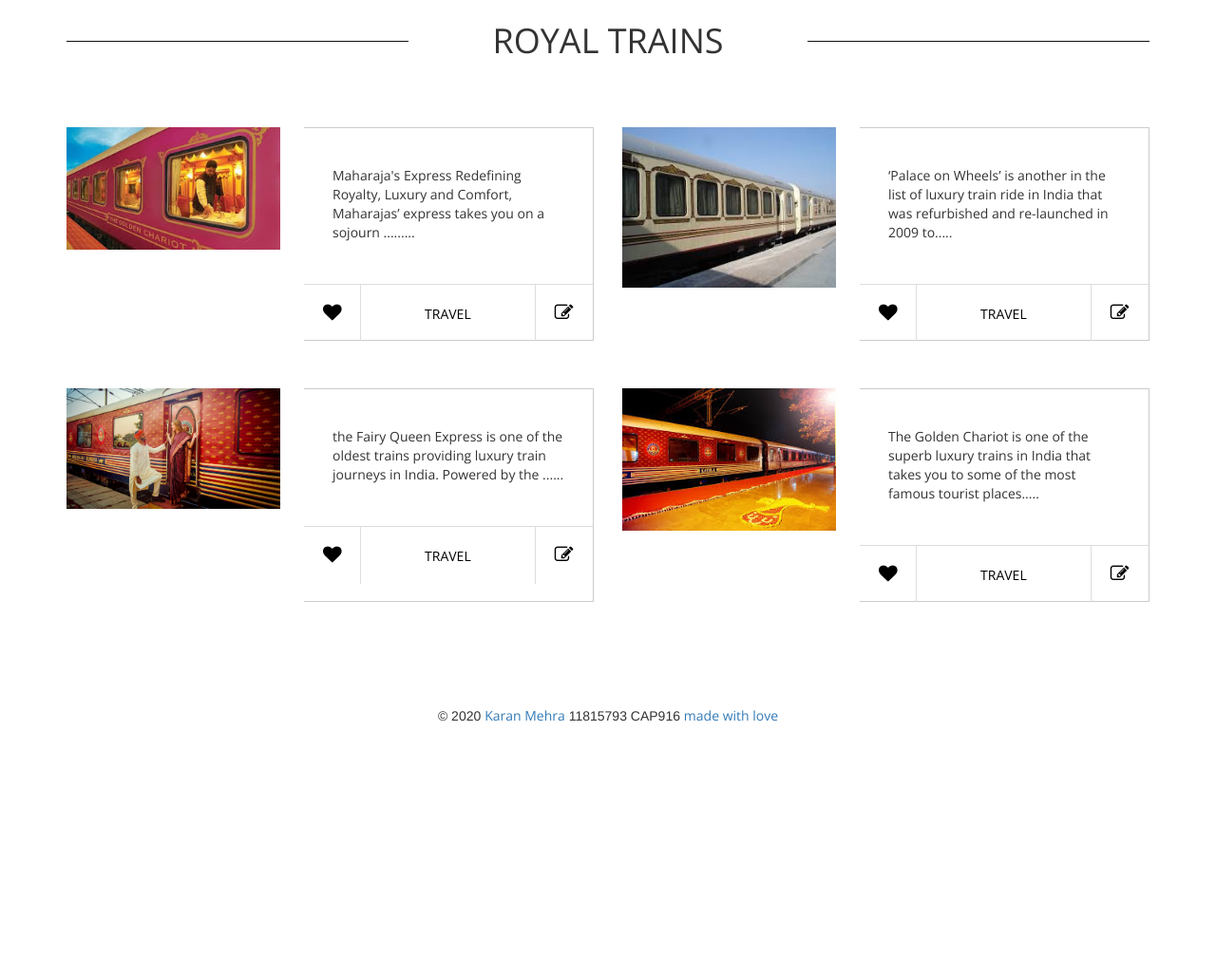
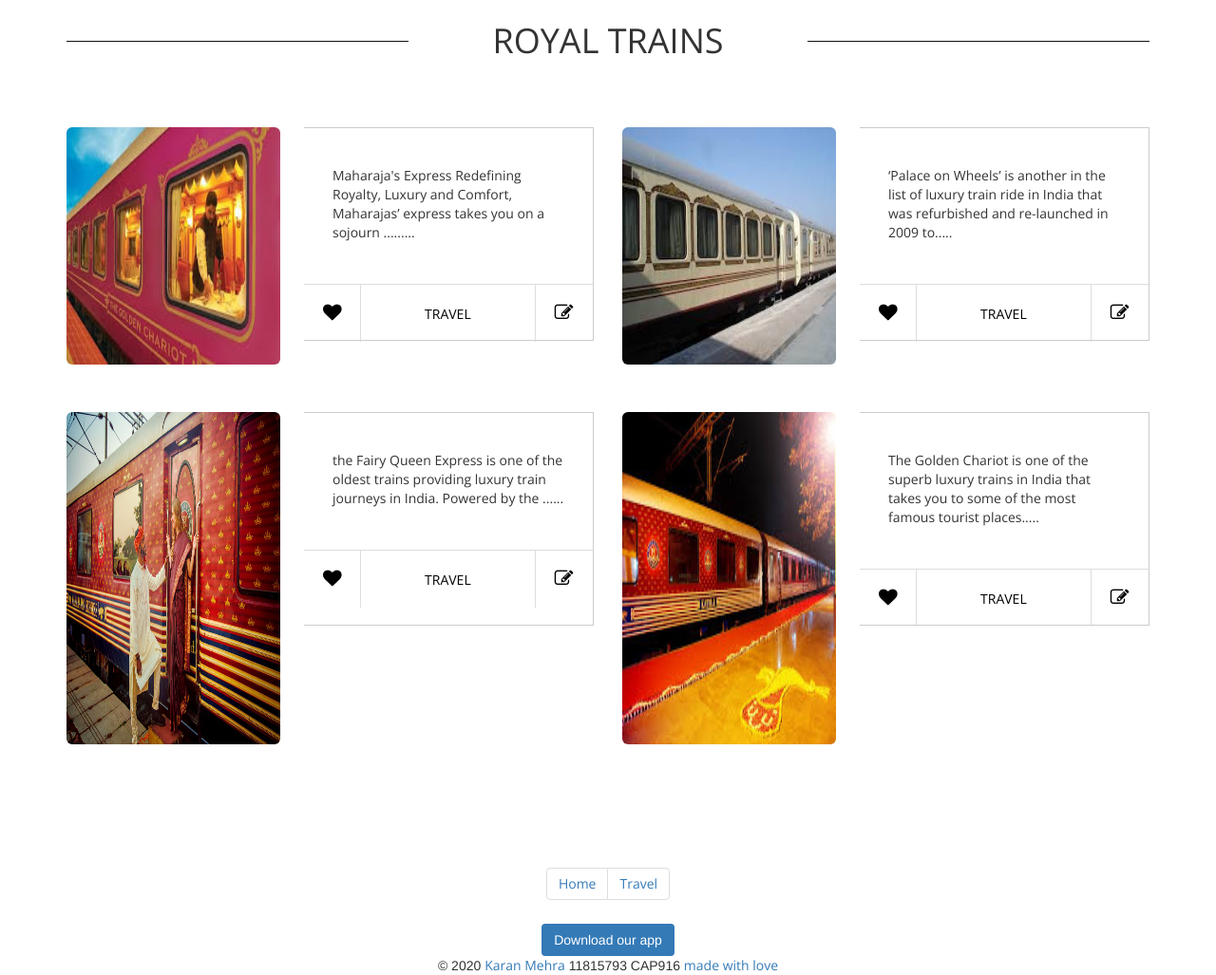
Before and after one commit to Karanmehra7107/bootstrap-webpage-assignments, a plain HTML site: page index.html in a window 1280 px wide. Shown: the part 800-1827 px from the top of the page at 95% size. Before the commit the page ends 1564 px from the top, so only its background shows below. Drawn offline with nearby package versions, Linux system fonts and the light colour scheme.

Commit message:
Update index.html

```diff
--- a/index.html
+++ b/index.html
@@ -1,7 +1,7 @@
 <!DOCTYPE html>
 <html>
 <head>
-    <title>Savari</title>
+    <title>Page Layout</title>
     <meta charset="utf-8">
   <meta name="viewport" content="width=device-width, initial-scale=1">
   <link rel="stylesheet" href="https://maxcdn.bootstrapcdn.com/bootstrap/3.4.1/css/bootstrap.min.css">
@@ -27,7 +27,7 @@
        <nav class="navbar navbar">
   <div class="container-fluid">
         <header>
-        <div class="head1">Savari   <img id="logo1" src="bookmysavari-logo.jpg"></div>
+        <div class="head1">Savari   <img id="logo1" src="bookmysavari-logo.jpg" class="img-rounded"></div>
 
     </header>
     <div class="navbar-header">
@@ -114,7 +114,7 @@ Apart from this, metro rails services are also set to resume in a calibrated man
 
 
                                     <center>
-                    <img id="image1" src="png-clipart-rail-transport-train-station-computer-icons-train-angle-logo.png">
+                    <img id="image1" src="png-clipart-rail-transport-train-station-computer-icons-train-angle-logo.png" class="img-rounded">
                </center>
                                     <div class="tm-form-inner">
                                         <div class="form-group">
@@ -230,8 +230,10 @@ Apart from this, metro rails services are also set to resume in a calibrated man
                                         </div>
                                     </div>
                                     <div class="form-group tm-yellow-gradient-bg text-center">
-                                        <button type="submit" name="submit" class="tm-yellow-btn">Check Room</button>
+                                        <button type="submit" name="submit" class="tm-yellow-btn"></button>
+
                                     </div>
+
                                 </form>
                             </div>
                         </div>
@@ -255,6 +257,7 @@ Apart from this, metro rails services are also set to resume in a calibrated man
         <div class="container">
             <div class="row">
                 <div class="tm-section-header section-margin-top">
+
                     <div class="col-lg-4 col-md-3 col-sm-3"><hr></div>
                     <div class="col-lg-4 col-md-6 col-sm-6"><h2 class="tm-section-title">Royal Trains</h2></div>
                     <div class="col-lg-4 col-md-3 col-sm-3"><hr></div>
@@ -262,7 +265,7 @@ Apart from this, metro rails services are also set to resume in a calibrated man
                 <div class="col-lg-6">
                     <div class="tm-home-box-3">
                         <div class="tm-home-box-3-img-container">
-                            <img src="download.jfif" height="250px" width="225px" alt="image" class="img-responsive">
+                            <img src="download.jfif" height="250px" width="225px" alt="image" class="img-rounded">
                         </div>
                         <div class="tm-home-box-3-info">
                             <p class="tm-home-box-3-description">Maharaja's Express
@@ -278,7 +281,7 @@ Redefining Royalty, Luxury and Comfort, Maharajas’ express takes you on a sojo
                  <div class="col-lg-6">
                     <div class="tm-home-box-3">
                         <div class="tm-home-box-3-img-container">
-                            <img src="images (2).jfif"height="250px" width="225px" alt="image" class="img-responsive">
+                            <img src="images (2).jfif"height="250px" width="225px" alt="image" class="img-rounded">
                         </div>
                         <div class="tm-home-box-3-info">
                             <p class="tm-home-box-3-description">‘Palace on Wheels’ is another in the list of luxury train ride in India that was refurbished and re-launched in 2009 to.....</p>
@@ -293,7 +296,7 @@ Redefining Royalty, Luxury and Comfort, Maharajas’ express takes you on a sojo
                 <div class="col-lg-6">
                     <div class="tm-home-box-3">
                         <div class="tm-home-box-3-img-container">
-                            <img src="Luxury-Trains-Journeys-in-South-India.jpg" height="350px" width="225px" alt="image" class="img-responsive">
+                            <img src="Luxury-Trains-Journeys-in-South-India.jpg" height="350px" width="225px" alt="image" class="img-rounded">
                         </div>
                         <div class="tm-home-box-3-info">
                             <p class="tm-home-box-3-description">the Fairy Queen Express is one of the oldest trains providing luxury train journeys in India. Powered by the ......</p>
@@ -308,7 +311,7 @@ Redefining Royalty, Luxury and Comfort, Maharajas’ express takes you on a sojo
                 <div class="col-lg-6">
                     <div class="tm-home-box-3">
                         <div class="tm-home-box-3-img-container">
-                            <img src="images (4).jfif" height="350px" width="225px"  alt="image" class="img-responsive">
+                            <img src="images (4).jfif" height="350px" width="225px"  alt="image" class="img-rounded">
                         </div>
                         <div class="tm-home-box-3-info">
                             <p class="tm-home-box-3-description">The Golden Chariot is one of the superb luxury trains in India that takes you to some of the most famous tourist places.....</p>
@@ -332,7 +335,15 @@ Redefining Royalty, Luxury and Comfort, Maharajas’ express takes you on a sojo
 </aside>
 </aside>
    <footer class="page-footer font-small blue">
+   	  <center><ul class="pagination">
+  <li><a href="#">Home</a></li>
+  <li><a href="#">Travel</a></li>
 
+</ul>
+</center>
+<center>
+<button type="button" class="btn btn-primary btn-xs">Download our app</button>
+</center>
   <!-- Copyright -->
   <div class="footer-copyright text-center py-3">© 2020 <a href="https://github.com/Karanmehra7107">  Karan Mehra</a> 11815793 CAP916
     <a href="#"> made with love</a>
```
